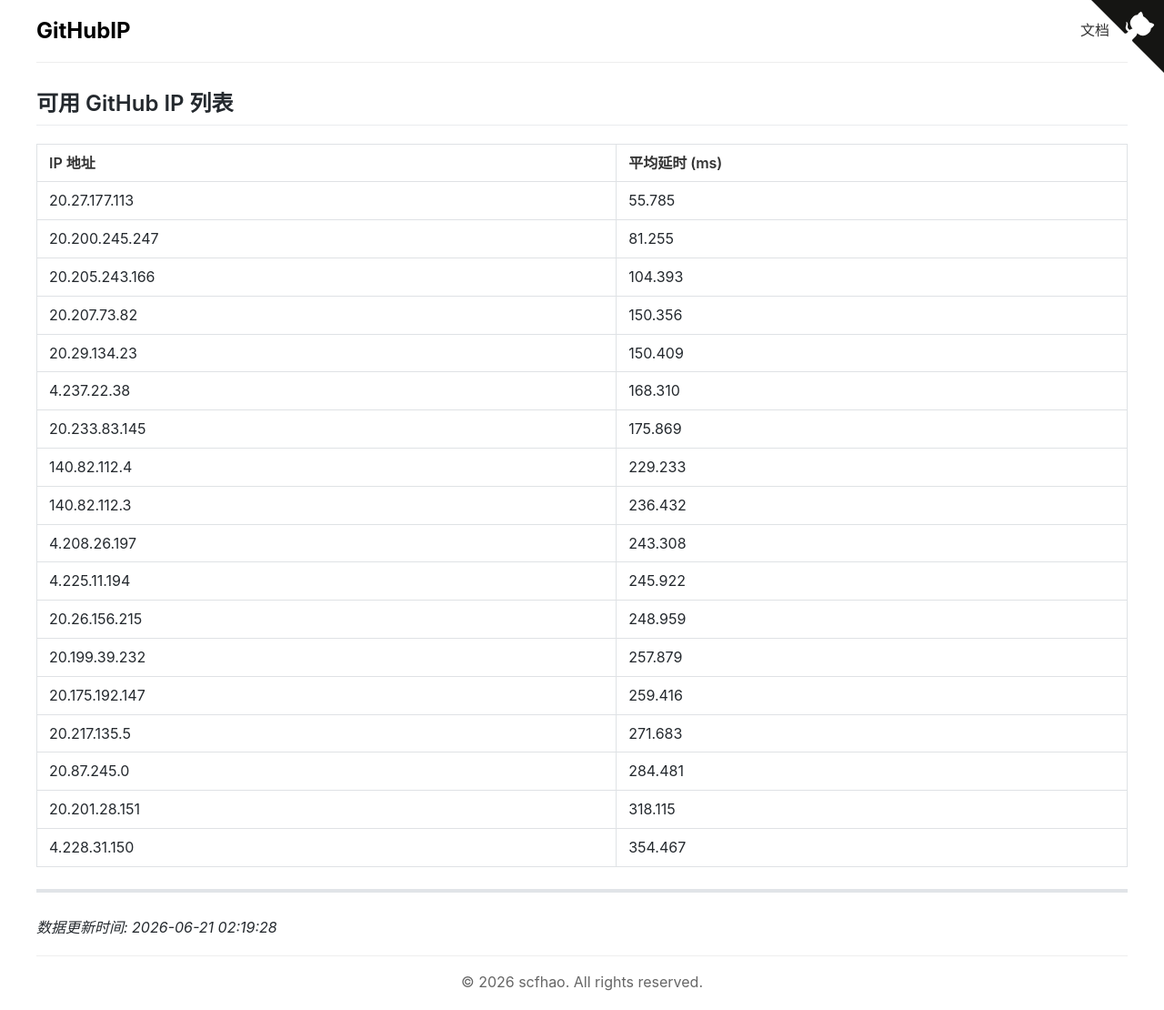
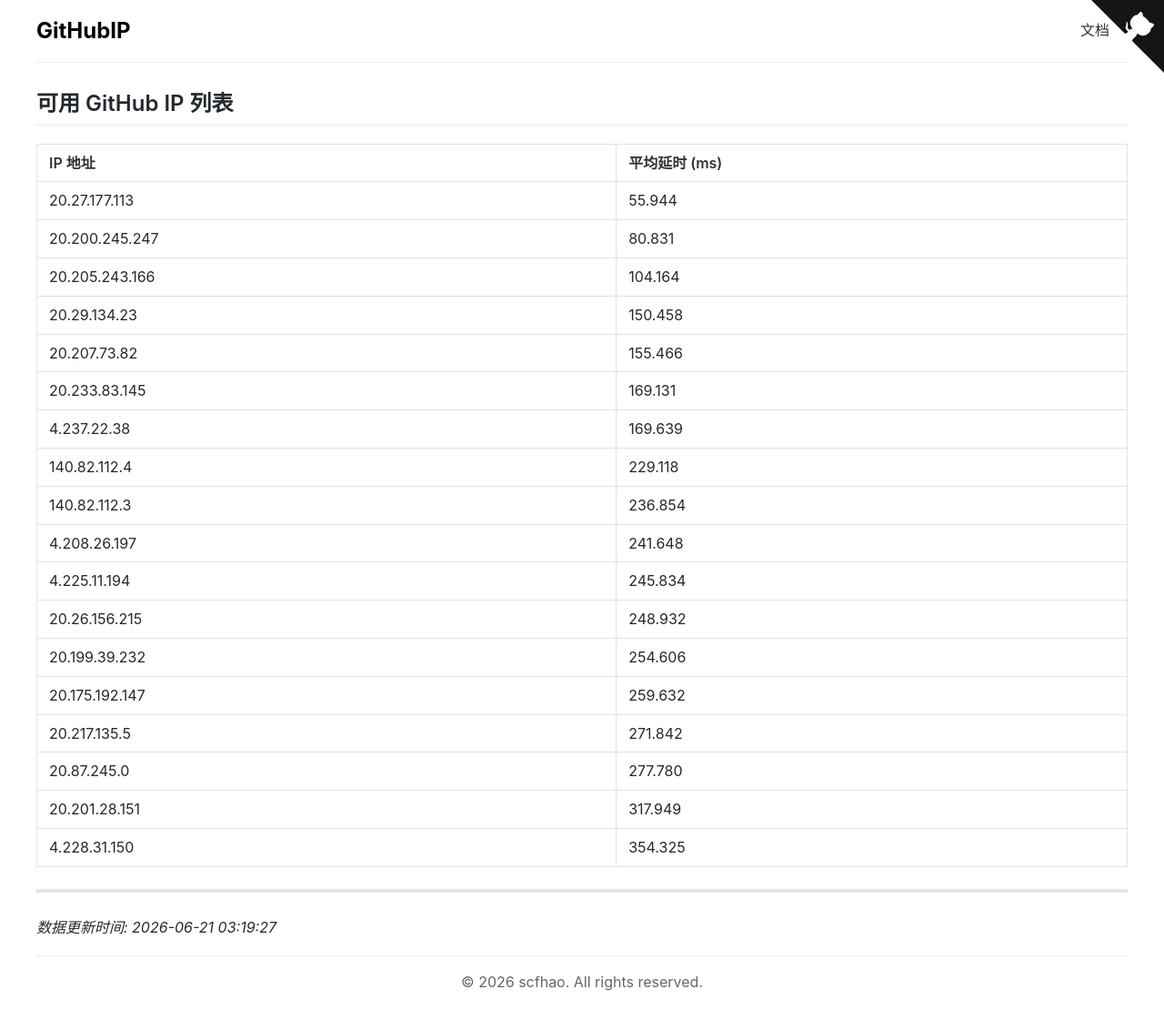
Before and after one commit to scfhao/GitHubIP, a Jekyll site: the page built from index.md, in a window 1280 px wide. Shown: the whole page at 91% size. Built offline with Jekyll 4.4.1, drawn with Linux system fonts in a browser that asks for light colours.

Commit message:
自动脚本执行 - 2026-06-21 03:19:27

```diff
--- a/index.md
+++ b/index.md
@@ -1,32 +1,32 @@
 ---
 layout: home
 title: GitHub IP 列表
-date: 2026-06-21 02:19:28
+date: 2026-06-21 03:19:27
 ---
 
 ## 可用 GitHub IP 列表
 
 | IP 地址 | 平均延时 (ms) |
 |---------|--------------|
-| 20.27.177.113 | 55.785 |
-| 20.200.245.247 | 81.255 |
-| 20.205.243.166 | 104.393 |
-| 20.207.73.82 | 150.356 |
-| 20.29.134.23 | 150.409 |
-| 4.237.22.38 | 168.310 |
-| 20.233.83.145 | 175.869 |
-| 140.82.112.4 | 229.233 |
-| 140.82.112.3 | 236.432 |
-| 4.208.26.197 | 243.308 |
-| 4.225.11.194 | 245.922 |
-| 20.26.156.215 | 248.959 |
-| 20.199.39.232 | 257.879 |
-| 20.175.192.147 | 259.416 |
-| 20.217.135.5 | 271.683 |
-| 20.87.245.0 | 284.481 |
-| 20.201.28.151 | 318.115 |
-| 4.228.31.150 | 354.467 |
+| 20.27.177.113 | 55.944 |
+| 20.200.245.247 | 80.831 |
+| 20.205.243.166 | 104.164 |
+| 20.29.134.23 | 150.458 |
+| 20.207.73.82 | 155.466 |
+| 20.233.83.145 | 169.131 |
+| 4.237.22.38 | 169.639 |
+| 140.82.112.4 | 229.118 |
+| 140.82.112.3 | 236.854 |
+| 4.208.26.197 | 241.648 |
+| 4.225.11.194 | 245.834 |
+| 20.26.156.215 | 248.932 |
+| 20.199.39.232 | 254.606 |
+| 20.175.192.147 | 259.632 |
+| 20.217.135.5 | 271.842 |
+| 20.87.245.0 | 277.780 |
+| 20.201.28.151 | 317.949 |
+| 4.228.31.150 | 354.325 |
 
 ---
 
-*数据更新时间: 2026-06-21 02:19:28*
+*数据更新时间: 2026-06-21 03:19:27*
```
